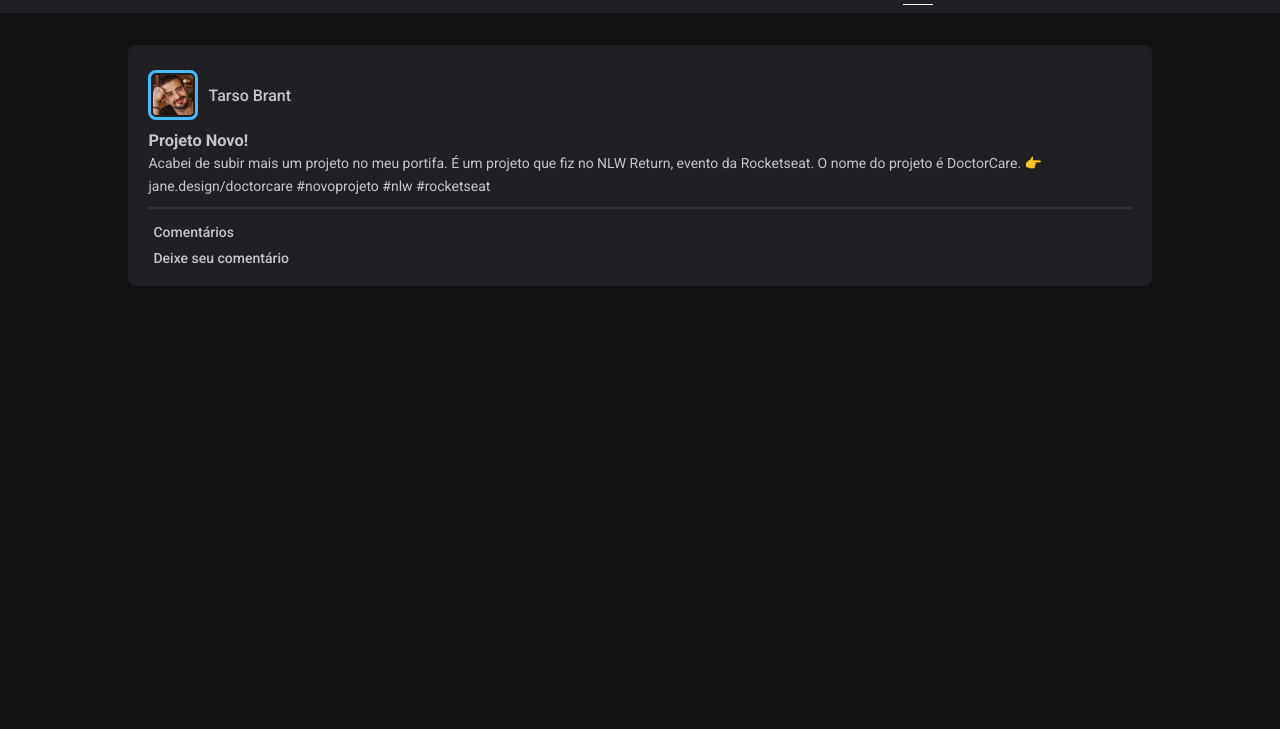
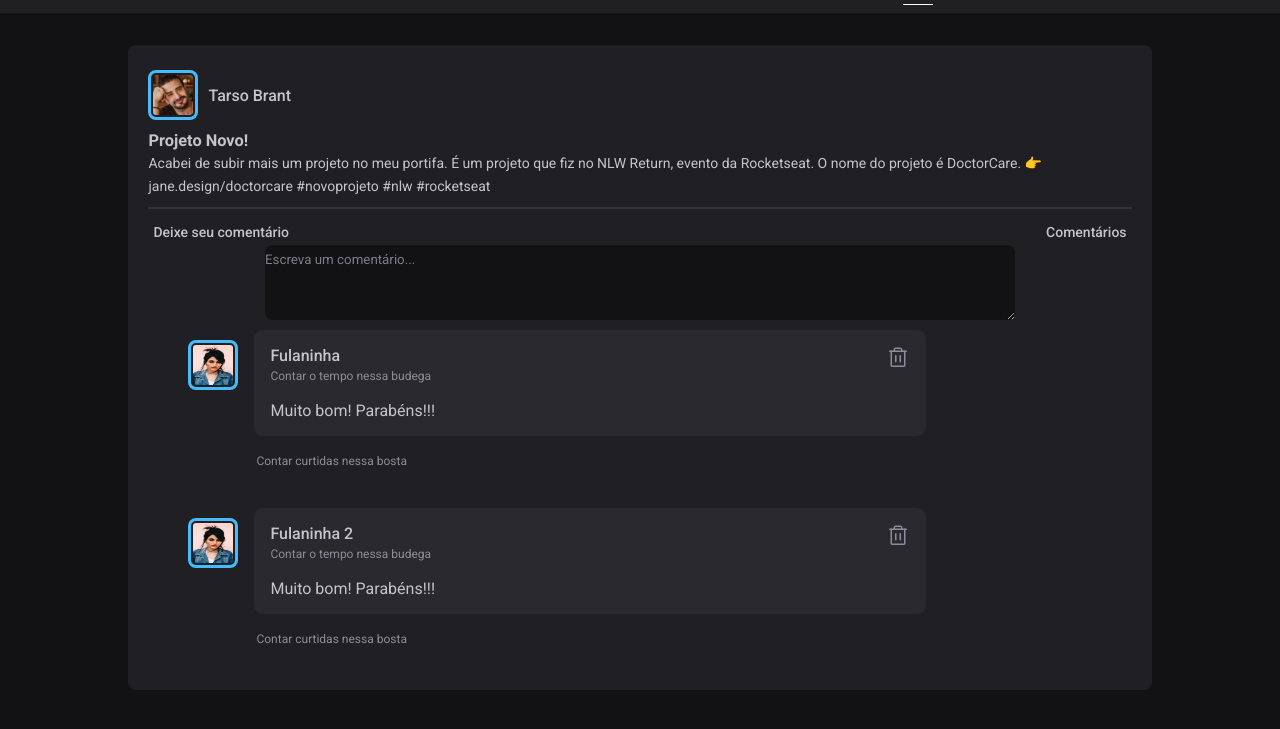
Before and after one commit to carolferraz/connect-ada-OiDevs, a website with bundled scripts: page pages/Feed/feed.html in a window 1280 px wide. Shown: the part 57-786 px from the top of the page. Built offline with nearby package versions, Linux system fonts and the light colour scheme.

Commit message:
front-end estático dos comentários no post

```diff
--- a/pages/Feed/feed.html
+++ b/pages/Feed/feed.html
@@ -1,5 +1,6 @@
 <!DOCTYPE html>
 <html lang="pt-br">
+
 <head>
   <meta charset="UTF-8">
   <meta http-equiv="X-UA-Compatible" content="IE=edge">
@@ -7,6 +8,7 @@
   <link rel="stylesheet" href="../../styles/styles.css">
   <title>Feed</title>
 </head>
+
 <body>
   <main id="feed">
 
@@ -28,24 +30,56 @@
           #novoprojeto #nlw #rocketseat
         </p>
       </div>
-      <a href="">Comentários</a>
-      <a href="">Deixe seu comentário</a>
-
-      <!-- <div class="comment-card">
+      <div class="comment-head">
+        <a href="">Deixe seu comentário</a>
+        <a href="">Comentários</a>
+      </div>
+      <div class="comment-input">
+      <textarea name="" id="text-add-comment" rows="5" placeholder="Escreva um comentário..."></textarea>
+      </div>
+      <div class="comment-card">
         <figure>
-          <img class="img-post-card" src="../../assets/tarso-brant.png" alt="">
+          <img class="img-post-card" src="../../assets/woman.jpg" alt="">
         </figure>
-        <div class="comment">
-          <p class="user-name">Tarso Brant</p>
-          <p class="comment-content">Muito bom! Parabêns!!!</p>
-          <a href="">
-            <img src="../../assets/trash.svg" alt="">
-          </a>
+        <div>
+          <div class="comment">
+            <div class="comment-info">
+              <p class="user-name">Fulaninha</p>
+              <p class="info-text">Contar o tempo nessa budega</p>
+              <p class="comment-content">Muito bom! Parabéns!!!</p>
+            </div>
+            <div class="btn-delete">
+              <button id="btn-trash">
+                <img src="../../assets/trash.svg"></img>
+              </button>
+            </div>
+          </div>
+          <p class="info-text reaction">Contar curtidas nessa bosta</p>
         </div>
-      </div> -->
-
+      </div>
+      <div class="comment-card">
+        <figure>
+          <img class="img-post-card" src="../../assets/woman.jpg" alt="">
+        </figure>
+        <div>
+          <div class="comment">
+            <div class="comment-info">
+              <p class="user-name">Fulaninha 2</p>
+              <p class="info-text">Contar o tempo nessa budega</p>
+              <p class="comment-content">Muito bom! Parabéns!!!</p>
+            </div>
+            <div class="btn-delete">
+              <button id="btn-trash">
+                <img src="../../assets/trash.svg"></img>
+              </button>
+            </div>
+          </div>
+          <p class="info-text reaction">Contar curtidas nessa bosta</p>
+        </div>
+      </div>
     </div>
   </main>
-<script src="./feed-script.js" type="module"></script>
+  <script src="./feed-script.js" type="module"></script>
 </body>
+
 </html>
--- a/styles/styles.css
+++ b/styles/styles.css
@@ -1,4 +1,4 @@
-@import url('https://fonts.googleapis.com/css2?family=Roboto:wght@100;400;500;700;900&display=swap');
+@import url("https://fonts.googleapis.com/css2?family=Roboto:wght@100;400;500;700;900&display=swap");
 
 * {
   margin: 0;
@@ -7,19 +7,19 @@
 }
 
 :root {
-  --text: #C4C4CC;
-  --text-secondary: #8D8D99;
+  --text: #c4c4cc;
+  --text-secondary: #8d8d99;
   --white: #fff;
-  --text-logo: #E1E1E6;
+  --text-logo: #e1e1e6;
   --bg: #121214;
   --bg-secondary: #202024;
   --divider: #323238;
-  --placeholder: #7C7C8A;
-  --primary: #478EBD;
-  --secondary: #47BAFC;
-  --red-danger: #F75A68;
-  --green-success: #00875F;
-  --ff: 'Roboto', sans-serif;
+  --placeholder: #7c7c8a;
+  --primary: #478ebd;
+  --secondary: #47bafc;
+  --red-danger: #f75a68;
+  --green-success: #00875f;
+  --ff: "Roboto", sans-serif;
 }
 
 body {
@@ -29,8 +29,7 @@ body {
   height: 100vh;
   display: grid;
   grid-template-rows: 70px auto;
-  grid-template-areas:
-  "header" "content";
+  grid-template-areas: "header" "content";
 }
 
 a,
@@ -184,7 +183,7 @@ main#index {
 }
 
 .menu a::after {
-  content: '';
+  content: "";
   width: 0%;
   height: 1px;
   background-color: var(--white);
@@ -205,7 +204,7 @@ main#index {
 }
 
 a.active-menu::after {
-  content: '';
+  content: "";
   width: 100%;
   height: 1px;
   background-color: var(--white);
@@ -371,7 +370,8 @@ nav {
 }
 
 @media (max-width: 900px) {
-  main, nav {
+  main,
+  nav {
     padding: 2rem 4rem;
   }
 
@@ -389,7 +389,8 @@ nav {
 }
 
 @media (max-width: 600px) {
-  main, nav {
+  main,
+  nav {
     padding: 1rem;
   }
   #index .form-wrapper {
@@ -441,7 +442,7 @@ section#follow-container {
   height: 102px;
   width: 100%;
   background: #202024;
-  border: 1px solid #C4C4C4;
+  border: 1px solid #c4c4c4;
   border-radius: 8px;
   display: flex;
   justify-content: space-between;
@@ -453,7 +454,7 @@ section#follow-container {
   display: flex;
   gap: 10px;
   align-items: center;
-  font-family: 'Roboto';
+  font-family: "Roboto";
   font-style: normal;
   font-weight: 500;
   font-size: 16px;
@@ -472,19 +473,18 @@ section#follow-container {
 
 .unfollow-button {
   color: white;
-  font-family: 'Roboto';
+  font-family: "Roboto";
   font-style: normal;
   font-weight: 500;
   font-size: 14px;
-  background: #47BAFC;
-  border: 1px solid #47BAFC;
+  background: #47bafc;
+  border: 1px solid #47bafc;
   border-radius: 8px;
   width: 140px;
   height: 49px;
 }
 
-
-@media(min-width: 600px) {
+@media (min-width: 600px) {
   .unfollow-button {
     width: 167px;
     font-size: 16px;
@@ -501,7 +501,7 @@ main#feed {
 }
 
 .post-card {
-  padding: 15px 2%;;
+  padding: 15px 2%;
   padding-left: 2%;
   padding-right: 2%;
   /* height: 102px; */
@@ -514,9 +514,9 @@ main#feed {
 
 .post-text {
   margin-bottom: 10px;
-  padding-bottom: 10px;;
+  padding-bottom: 10px;
   border-bottom: 2px solid #323238;
-  font-family: 'Roboto';
+  font-family: "Roboto";
   line-height: 160%;
   font-size: 14px;
 }
@@ -536,8 +536,70 @@ main#feed {
 }
 
 .user-name {
-  font-family: 'Roboto';
+  font-family: "Roboto";
   font-style: normal;
   font-weight: 500;
   font-size: 16px;
 }
+
+/* COMENTÁRIO CARD */
+.comment-input {
+  display: flex;
+  justify-content: center;
+}
+::placeholder {
+  color: #7c7c8a;
+  line-height: 30px;
+}
+.comment-head {
+  display: flex;
+  justify-content: space-between;
+}
+#text-add-comment {
+  min-width: 750px;
+  max-width: 750px;
+  border: none;
+  background: #121214;
+  -webkit-border-radius: 8px;
+  -moz-border-radius: 8px;
+  border-radius: 8px;
+  justify-content: center;
+}
+
+.comment-card {
+  display: flex;
+  margin: 10px 40px;
+}
+
+.comment-content {
+  width: 600px;
+  overflow-wrap: break-word;
+}
+
+.comment {
+  width: 100%;
+  justify-content: space-between;
+  margin-left: 16px;
+  background-color: #29292e;
+  border-radius: 9px;
+  padding: 16px;
+  display: flex;
+}
+
+.info-text {
+  font-family: "Roboto";
+  font-style: normal;
+  font-weight: 400;
+  font-size: 12px;
+  line-height: 160%;
+  color: #8d8d99;
+  margin: 2px 0px 15px 0px;
+}
+
+#btn-trash {
+  cursor: pointer;
+}
+
+.reaction {
+  margin: 16px 18px;
+}
```
